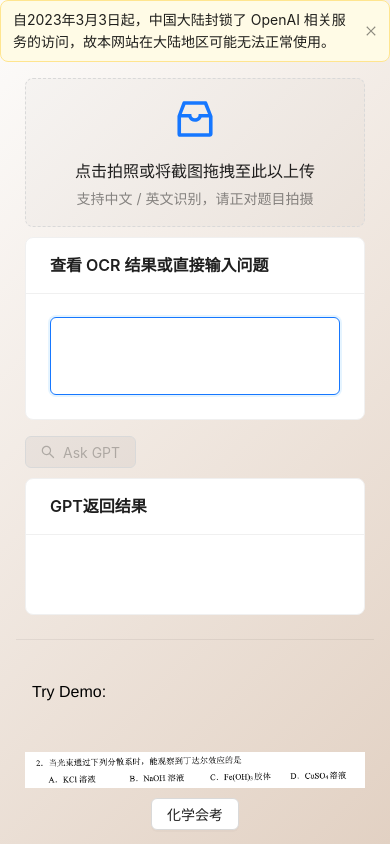
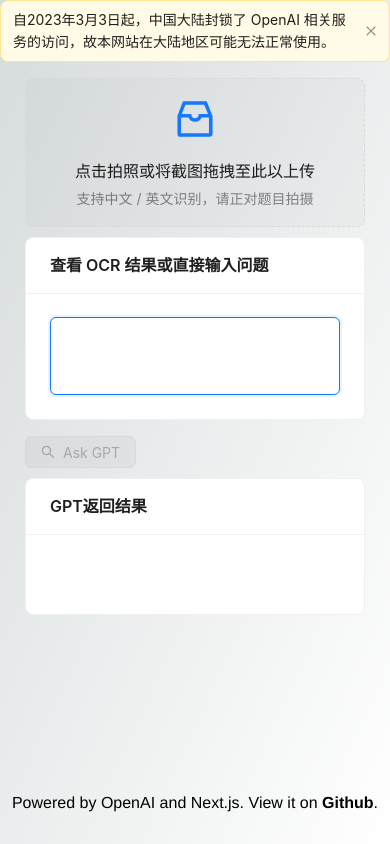
Before and after one commit to xyspg/gpt-ocr, a Next.js app: page / in a window 390 px wide. Built offline with nearby package versions, Linux system fonts and the light colour scheme.

Commit message:
delete demo

```diff
--- a/src/pages/index.js
+++ b/src/pages/index.js
@@ -204,30 +204,6 @@
             <div className="OCR-text">{lineWrap(answer)}</div>
           </Card>
         </div>
-        <Divider />
-        {/*示例图片*/}
-        <span className="OCR-text demo-text"> Try Demo:</span>
-        <div className="demo">
-          <div className="demo-content">
-            <Image
-              width={"clamp(340px, 40vw, 724px)"}
-              style={{ marginBottom: 10 }}
-              src="/chem.png"
-            />
-            <Button onClick={() => demoImage("/chem.png")}>化学会考</Button>
-          </div>
-          <div className="demo-content">
-            <Image
-              width={"clamp(320px, 20vw, 424px)"}
-              style={{ marginBottom: 10 }}
-              src="/cs.png"
-            />
-            <Button onClick={() => demoImage("/cs.png")}>
-              AP Computer Science
-            </Button>
-          </div>
-          <br />
-        </div>
         <div className="copyright">
           <p>
             Powered by OpenAI and Next.js. View it on
--- a/src/styles/globals.css
+++ b/src/styles/globals.css
@@ -53,15 +53,14 @@
     height: 100vh;
     overflow-x: hidden;
     font-family: Helvetica;
-    /*
+
     background: linear-gradient(
             to bottom right,
             rgb(var(--background-start-rgb)),
             rgb(var(--background-end-rgb))
     );
 
-     */
-    background-image: linear-gradient(135deg, #fdfcfb 0%, #e2d1c3 100%);
+
 }
 
 a {
@@ -143,6 +142,8 @@
 }
 
 .copyright {
+    position: absolute;
+    bottom: 2rem;
     font-size: 1rem;
     color: black;
     margin-top: 1rem;
```
